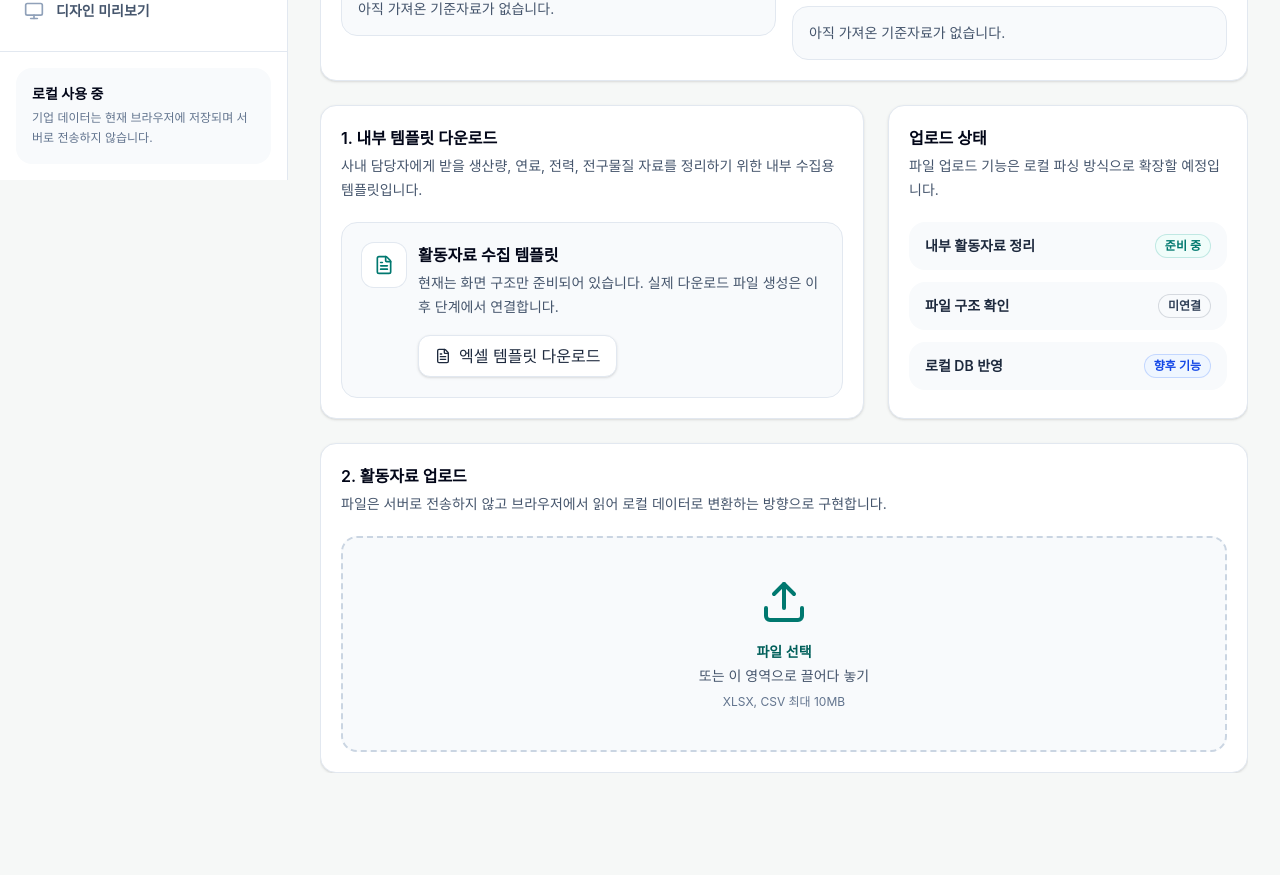
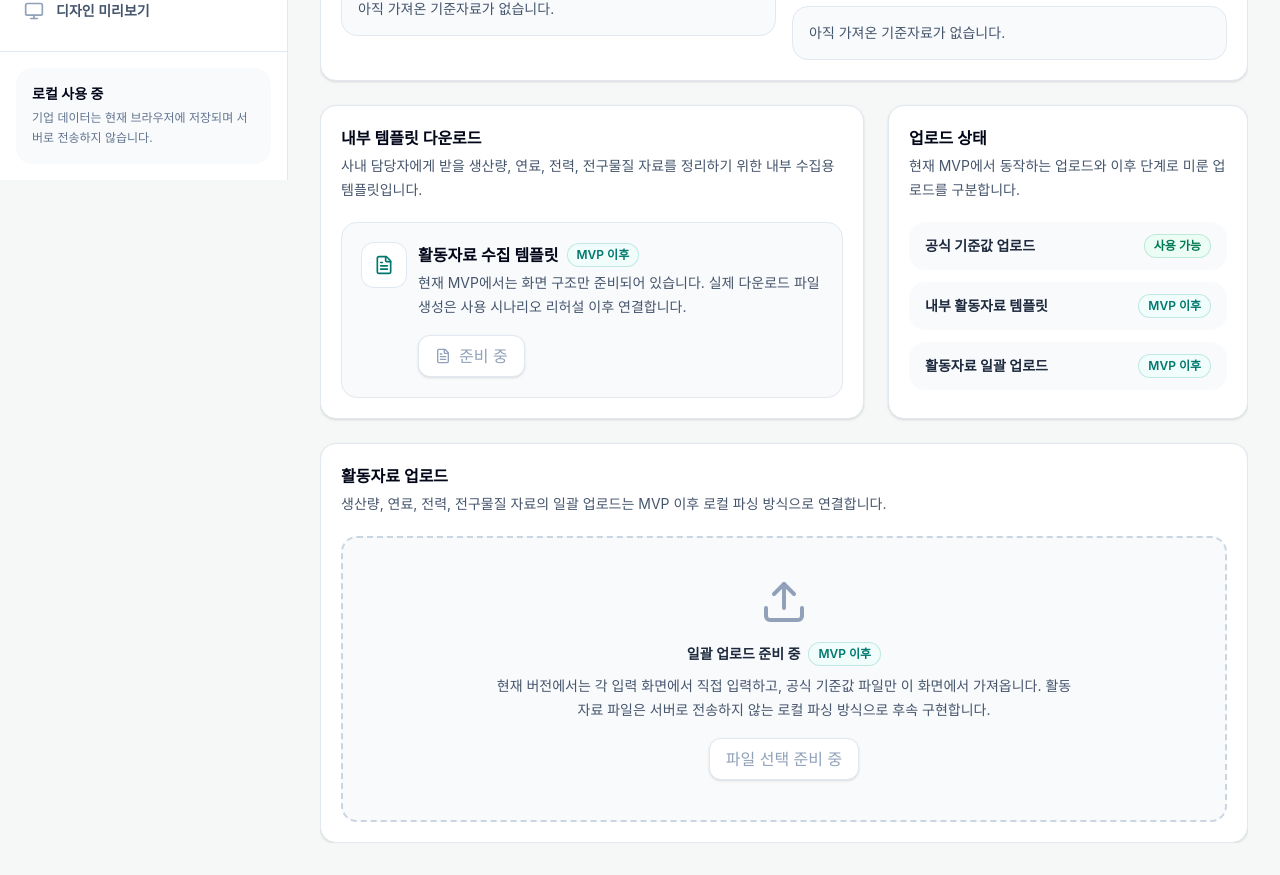
Before and after one commit to neod00/cbam-local-pwa, a Next.js app: page /upload in a window 1280 px wide. Shown: the part 620-1495 px from the top of the page. Before the commit the page ends 1425 px from the top, so only its background shows below. Built offline with nearby package versions, Linux system fonts and the light colour scheme.

Commit message:
Clarify upload MVP scope

```diff
--- a/scripts/verify-mvp-flow.mjs
+++ b/scripts/verify-mvp-flow.mjs
@@ -7,6 +7,7 @@ const layout = readFileSync('src/app/layout.tsx', 'utf8');
 const dashboard = readFileSync('src/app/page.tsx', 'utf8');
 const exportPage = readFileSync('src/app/export/page.tsx', 'utf8');
 const installationsPage = readFileSync('src/app/installations/page.tsx', 'utf8');
+const uploadPage = readFileSync('src/app/upload/page.tsx', 'utf8');
 const processesPage = readFileSync('src/app/processes/page.tsx', 'utf8');
 const sourceStreamsPage = readFileSync('src/app/source-streams/page.tsx', 'utf8');
 const precursorsPage = readFileSync('src/app/precursors/page.tsx', 'utf8');
@@ -51,6 +52,8 @@ assert.ok(exportPage.includes('Excel에서 생성된 복사본을 열면'), 'Exp
 assert.ok(installationsPage.includes('1. 사업장 식별정보'), 'Installations form should group required installation identification inputs');
 assert.ok(installationsPage.includes('2. 주소와 위치'), 'Installations form should group address and location inputs');
 assert.ok(installationsPage.includes('등록된 사업장이 없습니다'), 'Installations should show a guided empty state');
+assert.ok(uploadPage.includes('공식 기준값 업로드') && uploadPage.includes('사용 가능'), 'Upload should identify official reference uploads as currently available');
+assert.ok(uploadPage.includes('일괄 업로드 준비 중') && uploadPage.includes('MVP 이후'), 'Upload should mark activity-data bulk upload as post-MVP');
 assert.ok(processesPage.includes('생산공정 다음 작업'), 'Processes should show next-action guidance');
 assert.ok(processesPage.includes('제품 생산라인 배분'), 'Processes should guide allocation review');
 assert.ok(processesPage.includes('배출원 자료부터 보완하세요'), 'Processes should guide missing source-stream evidence');
--- a/src/app/upload/page.tsx
+++ b/src/app/upload/page.tsx
@@ -13,9 +13,9 @@ import { Database, FileSpreadsheet, FileText, Upload as UploadIcon } from 'lucid
 import { ChangeEvent, useEffect, useMemo, useState } from 'react';
 
 const uploadSteps = [
-    { name: '내부 활동자료 정리', status: '준비 중', tone: 'pending' as const },
-    { name: '파일 구조 확인', status: '미연결', tone: 'neutral' as const },
-    { name: '로컬 DB 반영', status: '향후 기능', tone: 'info' as const },
+    { name: '공식 기준값 업로드', status: '사용 가능', tone: 'success' as const },
+    { name: '내부 활동자료 템플릿', status: 'MVP 이후', tone: 'pending' as const },
+    { name: '활동자료 일괄 업로드', status: 'MVP 이후', tone: 'pending' as const },
 ];
 
 function formatDateTime(value?: string) {
@@ -237,27 +237,30 @@ export default function UploadPage() {
             </SectionCard>
 
             <div className="grid grid-cols-1 gap-6 lg:grid-cols-[minmax(0,1fr)_360px]">
-                <SectionCard title="1. 내부 템플릿 다운로드" description="사내 담당자에게 받을 생산량, 연료, 전력, 전구물질 자료를 정리하기 위한 내부 수집용 템플릿입니다.">
+                <SectionCard title="내부 템플릿 다운로드" description="사내 담당자에게 받을 생산량, 연료, 전력, 전구물질 자료를 정리하기 위한 내부 수집용 템플릿입니다.">
                     <div className="rounded-2xl border border-slate-200 bg-slate-50 p-5">
                         <div className="flex items-start gap-3">
                             <div className="rounded-xl bg-white p-3 text-teal-700 ring-1 ring-slate-200">
                                 <FileText className="h-5 w-5" />
                             </div>
-                            <div>
-                                <h2 className="font-semibold text-slate-950">활동자료 수집 템플릿</h2>
+                            <div className="min-w-0">
+                                <div className="flex flex-wrap items-center gap-2">
+                                    <h2 className="font-semibold text-slate-950">활동자료 수집 템플릿</h2>
+                                    <StatusBadge tone="pending">MVP 이후</StatusBadge>
+                                </div>
                                 <p className="mt-1 text-sm leading-6 text-slate-600">
-                                    현재는 화면 구조만 준비되어 있습니다. 실제 다운로드 파일 생성은 이후 단계에서 연결합니다.
+                                    현재 MVP에서는 화면 구조만 준비되어 있습니다. 실제 다운로드 파일 생성은 사용 시나리오 리허설 이후 연결합니다.
                                 </p>
-                                <Button type="button" variant="secondary" className="mt-4">
+                                <Button type="button" variant="secondary" className="mt-4" disabled>
                                     <FileText className="mr-2 h-4 w-4" />
-                                    엑셀 템플릿 다운로드
+                                    준비 중
                                 </Button>
                             </div>
                         </div>
                     </div>
                 </SectionCard>
 
-                <SectionCard title="업로드 상태" description="파일 업로드 기능은 로컬 파싱 방식으로 확장할 예정입니다.">
+                <SectionCard title="업로드 상태" description="현재 MVP에서 동작하는 업로드와 이후 단계로 미룬 업로드를 구분합니다.">
                     <div className="space-y-3">
                         {uploadSteps.map((step) => (
                             <div key={step.name} className="flex items-center justify-between rounded-2xl bg-slate-50 px-4 py-3">
@@ -269,14 +272,20 @@ export default function UploadPage() {
                 </SectionCard>
             </div>
 
-            <SectionCard title="2. 활동자료 업로드" description="파일은 서버로 전송하지 않고 브라우저에서 읽어 로컬 데이터로 변환하는 방향으로 구현합니다.">
-                <label className="flex cursor-pointer flex-col items-center justify-center rounded-2xl border-2 border-dashed border-slate-300 bg-slate-50 px-6 py-10 text-center transition hover:bg-teal-50">
-                    <UploadIcon className="h-12 w-12 text-teal-700" />
-                    <span className="mt-4 text-sm font-semibold text-teal-800">파일 선택</span>
-                    <span className="mt-1 text-sm text-slate-600">또는 이 영역으로 끌어다 놓기</span>
-                    <span className="mt-2 text-xs text-slate-500">XLSX, CSV 최대 10MB</span>
-                    <input id="file-upload" name="file-upload" type="file" className="sr-only" />
-                </label>
+            <SectionCard title="활동자료 업로드" description="생산량, 연료, 전력, 전구물질 자료의 일괄 업로드는 MVP 이후 로컬 파싱 방식으로 연결합니다.">
+                <div className="flex flex-col items-center justify-center rounded-2xl border-2 border-dashed border-slate-300 bg-slate-50 px-6 py-10 text-center">
+                    <UploadIcon className="h-12 w-12 text-slate-400" />
+                    <div className="mt-4 flex flex-wrap items-center justify-center gap-2">
+                        <span className="text-sm font-semibold text-slate-800">일괄 업로드 준비 중</span>
+                        <StatusBadge tone="pending">MVP 이후</StatusBadge>
+                    </div>
+                    <p className="mt-2 max-w-xl text-sm leading-6 text-slate-600">
+                        현재 버전에서는 각 입력 화면에서 직접 입력하고, 공식 기준값 파일만 이 화면에서 가져옵니다. 활동자료 파일은 서버로 전송하지 않는 로컬 파싱 방식으로 후속 구현합니다.
+                    </p>
+                    <Button type="button" variant="secondary" className="mt-4" disabled>
+                        파일 선택 준비 중
+                    </Button>
+                </div>
             </SectionCard>
         </div>
     );
```
Also changed, not shown: 1 other file (tests, documents, lock files or other folders).
